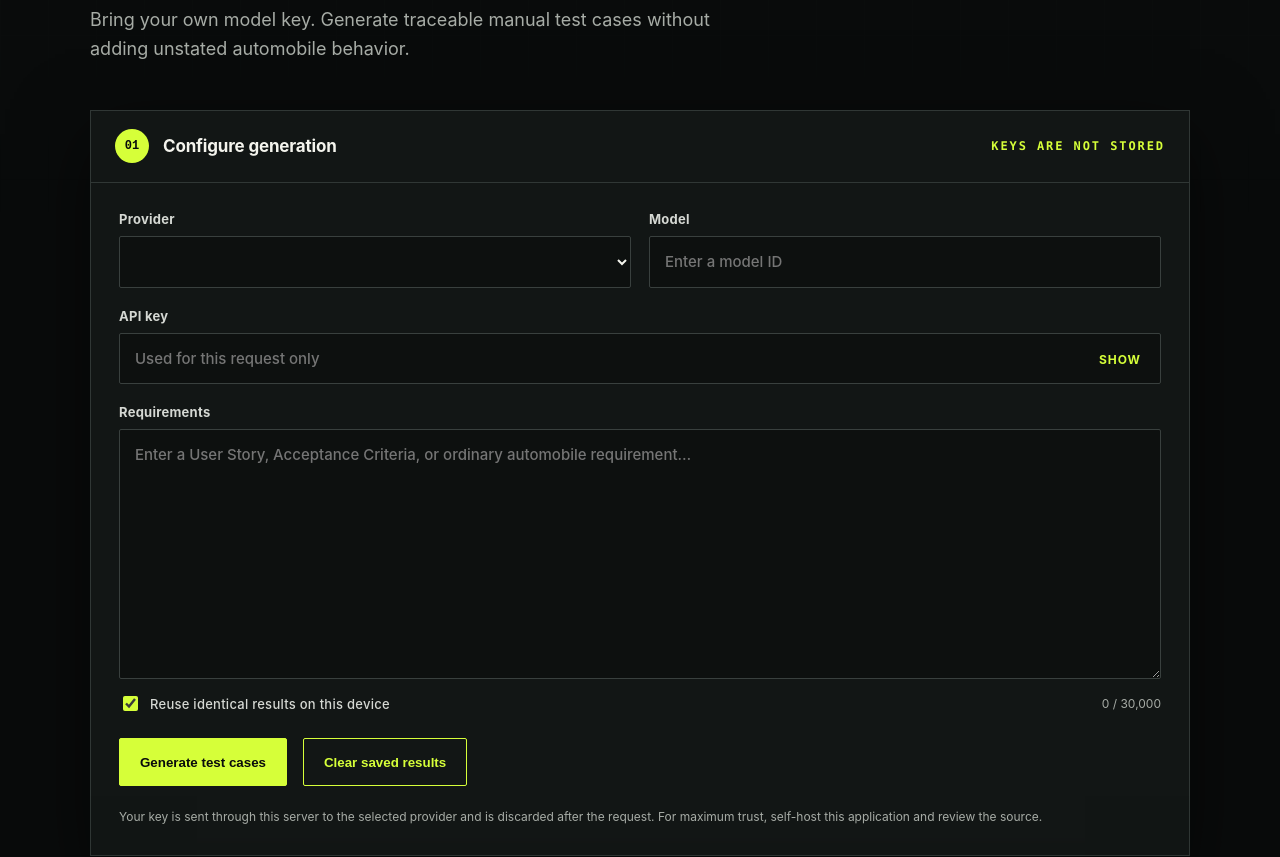
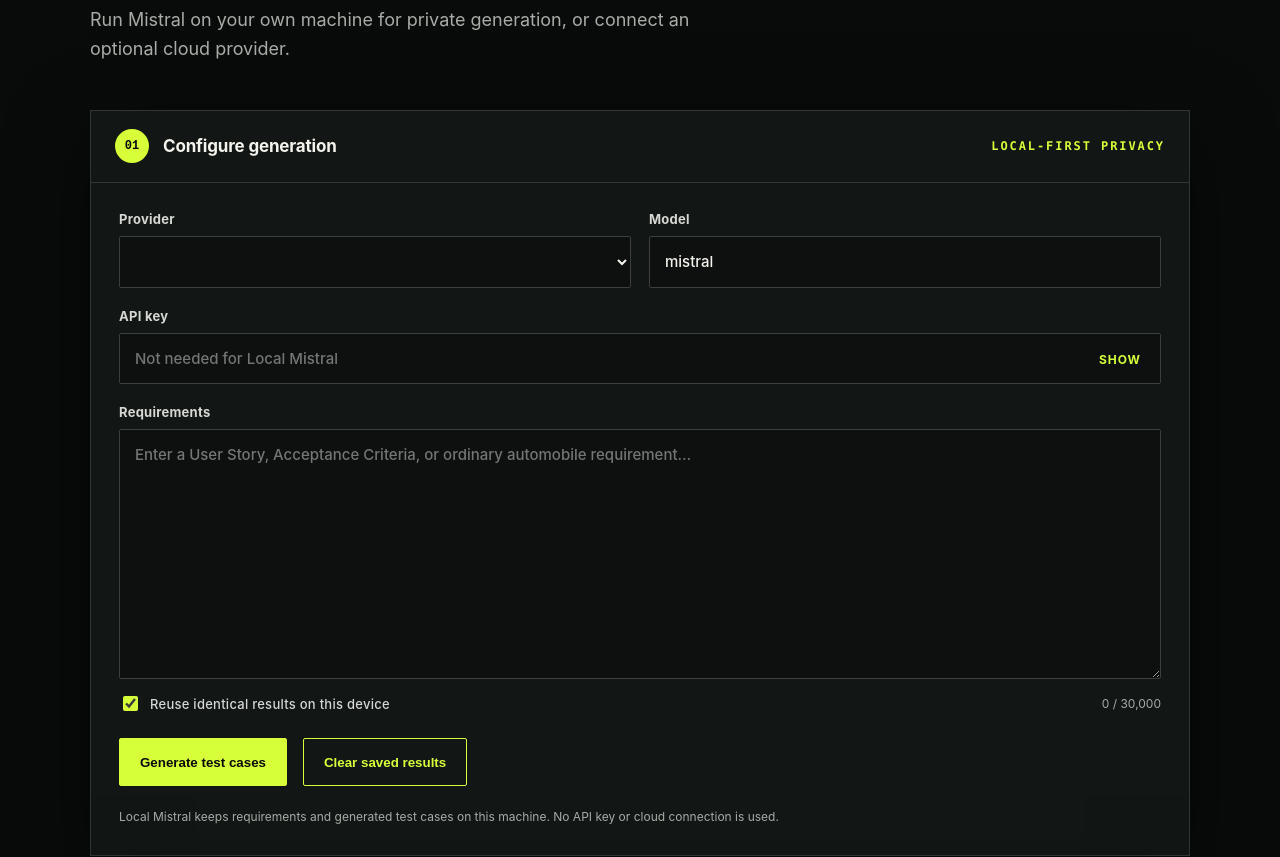
Before and after one commit to SushantChoraghe/automobile-testcase-generation, a website: page public/index.html in a window 1280 px wide. Shown: the part 349-1206 px from the top of the page. Drawn offline with Linux system fonts and the light colour scheme; no server answers.

Commit message:
Add private local Mistral generation

```diff
--- a/public/index.html
+++ b/public/index.html
@@ -12,23 +12,23 @@
     <header class="hero">
       <p class="eyebrow">AUTOMOBILE QA WORKBENCH</p>
       <h1>Turn requirements into disciplined test cases.</h1>
-      <p class="intro">Bring your own model key. Generate traceable manual test cases without adding unstated automobile behavior.</p>
+      <p class="intro">Run Mistral on your own machine for private generation, or connect an optional cloud provider.</p>
     </header>
 
     <section class="panel" aria-labelledby="generator-heading">
       <div class="panel-heading">
         <div><span class="step">01</span><h2 id="generator-heading">Configure generation</h2></div>
-        <span class="secure">KEYS ARE NOT STORED</span>
+        <span class="secure">LOCAL-FIRST PRIVACY</span>
       </div>
 
       <form id="generator-form">
         <div class="grid">
           <label>Provider<select id="provider" name="provider" required></select></label>
-          <label>Model<input id="model" name="model" autocomplete="off" maxlength="120" placeholder="Enter a model ID" required></label>
+          <label>Model<input id="model" name="model" autocomplete="off" maxlength="120" value="mistral" placeholder="Enter a model ID" required></label>
         </div>
-        <label>API key
+        <label id="api-key-label">API key
           <div class="secret-field">
-            <input id="api-key" name="apiKey" type="password" autocomplete="off" maxlength="500" placeholder="Used for this request only" required>
+            <input id="api-key" name="apiKey" type="password" autocomplete="off" maxlength="500" placeholder="Not needed for Local Mistral">
             <button id="toggle-key" class="text-button" type="button" aria-label="Show API key">Show</button>
           </div>
         </label>
@@ -43,7 +43,7 @@
           <button id="generate" class="primary" type="submit">Generate test cases</button>
           <button id="clear-cache" class="secondary" type="button">Clear saved results</button>
         </div>
-        <p class="privacy">Your key is sent through this server to the selected provider and is discarded after the request. For maximum trust, self-host this application and review the source.</p>
+        <p id="privacy-message" class="privacy">Local Mistral keeps requirements and generated test cases on this machine. No API key or cloud connection is used.</p>
       </form>
     </section>
 
```
